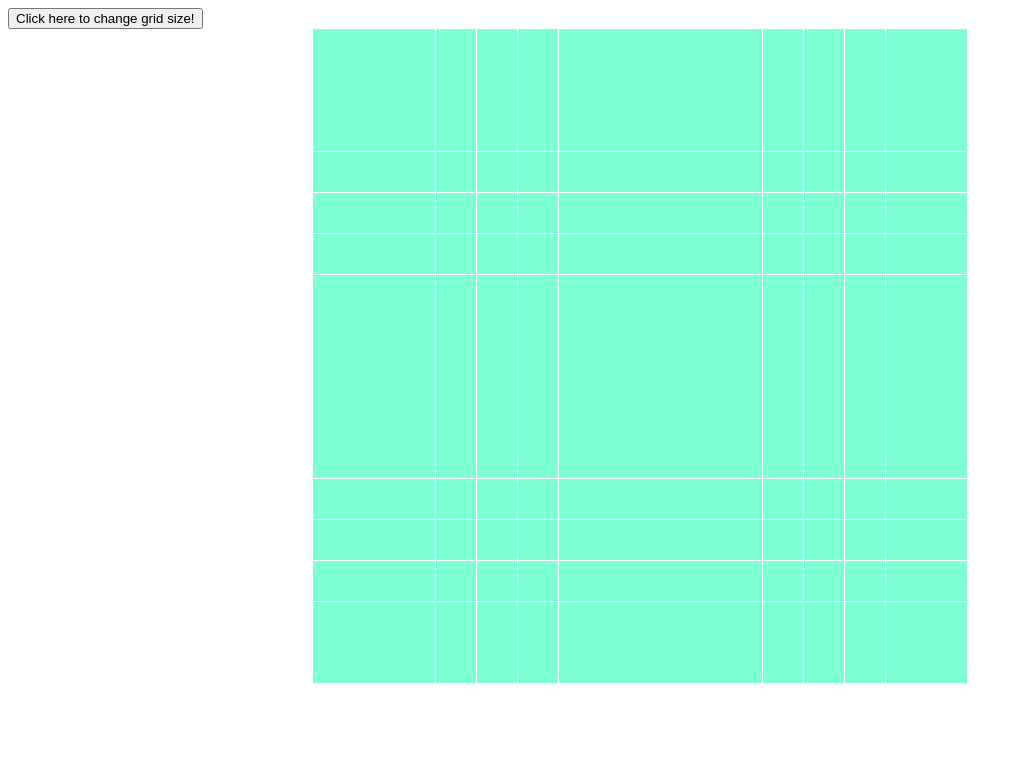
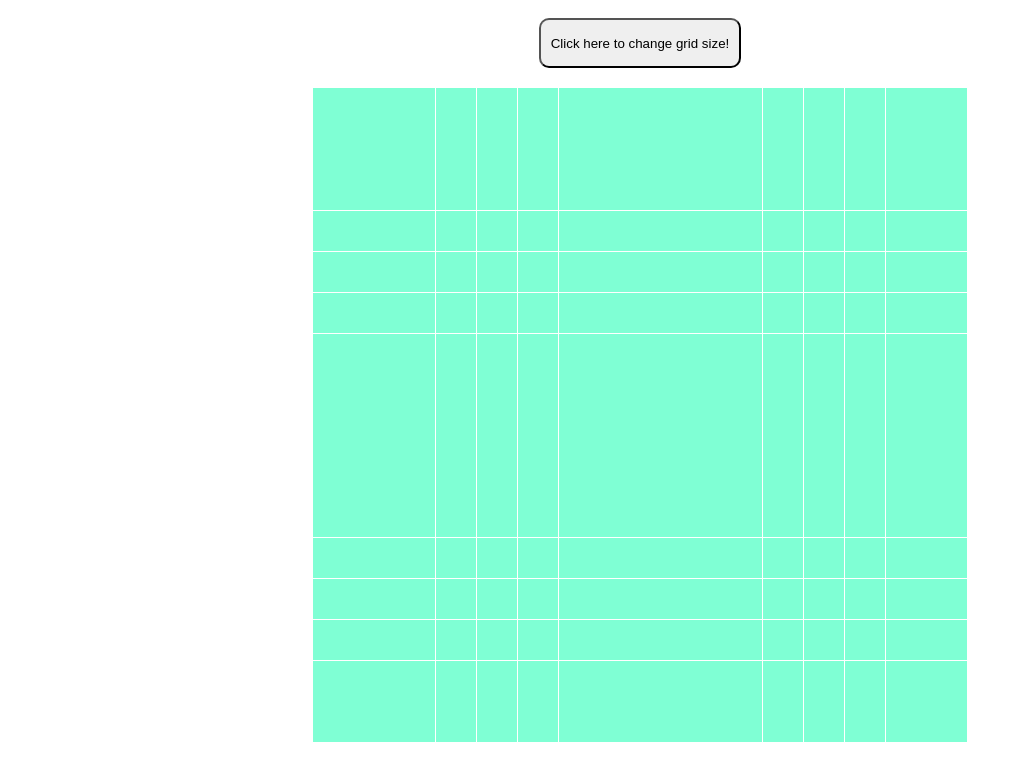
Before and after one commit to jacobmrivera/etchASketch, a plain HTML site: page index.html in a window 1280 px wide. Shown: the whole page, without its empty margins (0-1022 px from the left). Drawn offline with Linux system fonts and the light colour scheme.

Commit message:
Create button to pop up prompt for grid size, changing the grid

```diff
--- a/index.css
+++ b/index.css
@@ -1,8 +1,22 @@
 body {
+    display: flex;
+    flex-direction: column;
+    justify-content: center;
+    align-items: center;
+}
+
+button {
+    display: inline-block;
+
+    text-align: center;
+    height: 50px;
+    max-width: fit-content;
+    padding: 10px;
+    margin-top: 10px;
+    margin-bottom: 20px;
+    border-radius: 10px;
 
 }
-
-
 
 .box {
     background-color: aquamarine;
--- a/index.js
+++ b/index.js
@@ -43,7 +43,7 @@ function getGridSize(){
     gridNum = parseInt(prompt("Please the number of rows you would like the grid to be"), 10);
     console.log(gridNum);
 
-    if (gridNum != NaN) {
+    if (!isNaN(gridNum)) {
         rowNum = gridNum;
         colNum = gridNum;
 
@@ -52,11 +52,15 @@ function getGridSize(){
             container.removeChild(container.lastChild);
          }
 
-        if(gridNum >100){
+        if(gridNum > 100){
             gridNum = 100;
+        } else if (gridNum == 0){
+            gridNum = 1
         }
 
         createGrid(gridNum);
+    } else {
+        window.alert("Please enter a number");
     }
 
 }
```
